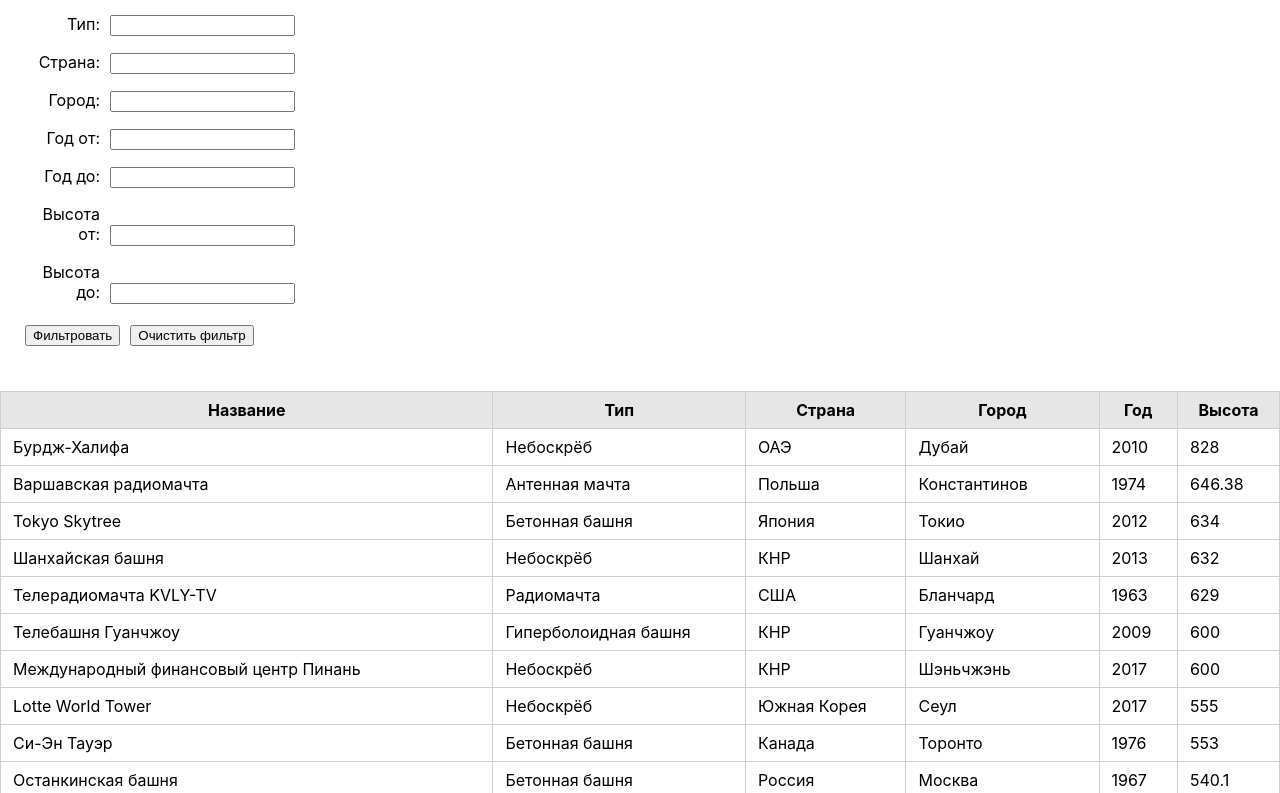
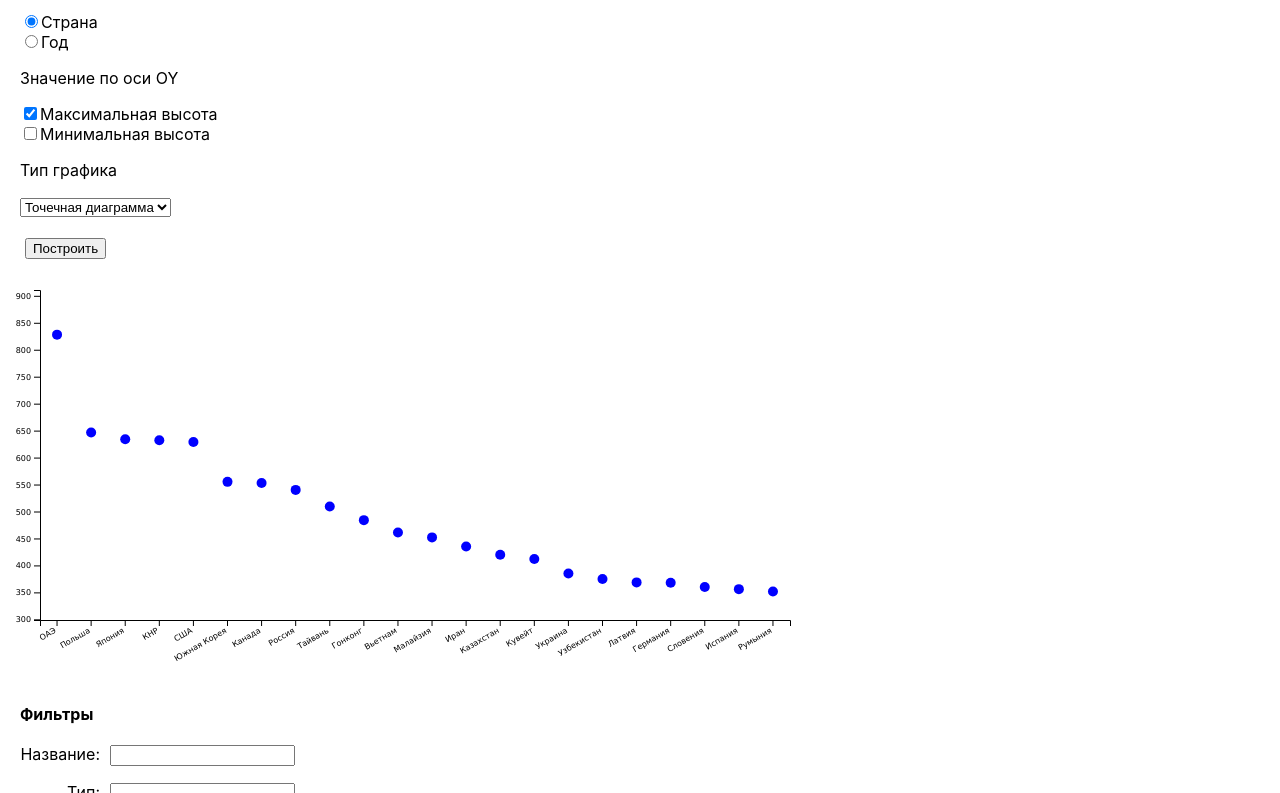
Before and after one commit to mintedcoinn/web-term2-lab5, a React (Create React App) app: page / in a window 1280 px wide. Shown: the part 127-920 px from the top of the page. Built offline with nearby package versions, Linux system fonts and the light colour scheme.

Commit message:
add: chart

```diff
--- a/package.json
+++ b/package.json
@@ -7,6 +7,7 @@
     "@testing-library/jest-dom": "^6.9.1",
     "@testing-library/react": "^16.3.2",
     "@testing-library/user-event": "^13.5.0",
+    "d3": "^7.9.0",
     "react": "^19.2.6",
     "react-dom": "^19.2.6",
     "react-scripts": "5.0.1",
--- a/src/App.js
+++ b/src/App.js
@@ -1,14 +1,15 @@
 import './CSS/App.css';
 import buildings from './data.js';
 import Table from './components/Table.js';
+import Chart from './components/Chart.js';
 
 function App() {
   return (
     <div className="App">
-       <h3>Самые высокие здания и сооружения</h3>
-       <Table data={ buildings } amountRows="15" showPagination="True"/>
+      <h3>Самые высокие здания и сооружения</h3>
+      <Chart data={ buildings }/>
+      <Table data={buildings} amountRows="15" showPagination={true}/>
     </div>
   );
 }
-
 export default App;
--- a/src/CSS/App.css
+++ b/src/CSS/App.css
@@ -58,3 +58,28 @@ form button {
 h4, h3 {
     margin: 20px;
 }
+
+svg {
+    width: 800px;
+    height: 400px;
+}
+
+svg path, line {
+    fill: none;
+    stroke: black;
+    width: 1px;
+}
+
+svg text {
+    font: 8px Verdana;
+}
+
+.error {
+    border: 2px solid red;
+}
+
+.oy label {
+    display: block;
+    width: 200px;
+    text-align: left;
+}
```
Also changed, not shown: 1 other file (tests, documents, lock files or other folders).
